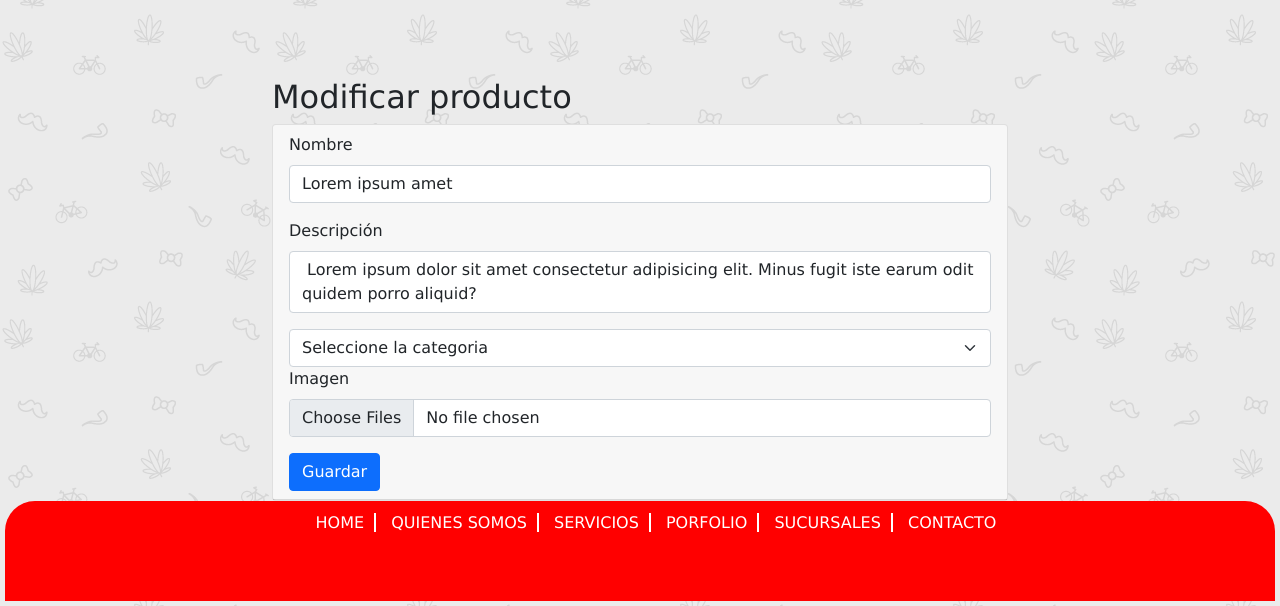
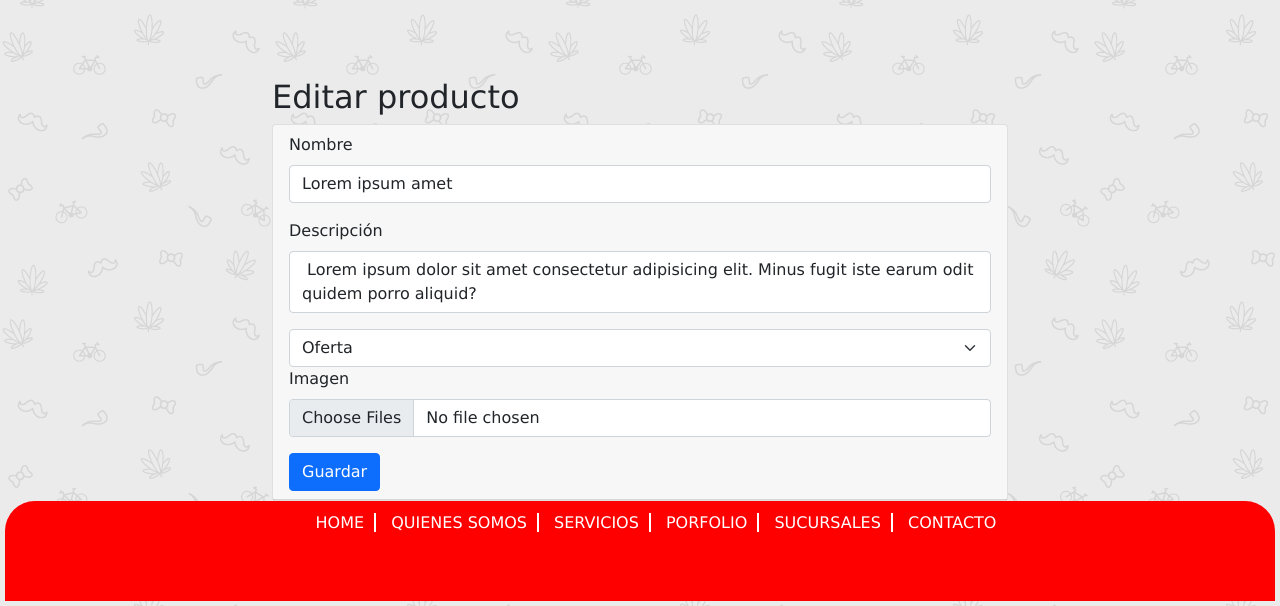
Before and after one commit to LucioMart/-kitchening_maquetacion_html5_-css3_node_express_-, a Node server app: page /products/edit/2 in a window 1280 px wide. Shown: the part 275-881 px from the top of the page. Run offline with Node 20, Linux system fonts and the light colour scheme.

Commit message:
terminada la vista productEdit y add.

```diff
--- a/data/products.json
+++ b/data/products.json
@@ -7,7 +7,7 @@
       "img-pdto-2.jpg",
       "img-pdto-3.jpg"
     ],
-    "category": "sale"
+    "category": "oferta"
   },
   {
     "id": 3,
@@ -16,7 +16,7 @@
     "photos": [
       "img-pdto-3.jpg"
     ],
-    "category": "free"
+    "category": "gratis"
   },
   {
     "id": 4,
--- a/views/productAdd.ejs
+++ b/views/productAdd.ejs
@@ -24,7 +24,7 @@
                             <select class="form-select <%= locals.errors && errors.category ? 'is-invalid' : locals.old && old.category ? 'is-valid' : null %>" aria-label="Default select example" name="category">
                                 <option selected hidden value="">Seleccione la categoría</option>
                                 <% categories.forEach(category => { %>
-                                    <option value="<%= category %>" <%= locals.old && old.category === category ? 'selected' : null %> ><%= category %> </option>
+                                    <option value="<%= category %>" <%= locals.old && old.category === category ? 'selected' : null %> ><%= capitalize(category) %> </option>
                                 <% }) %>
                               </select>
                               <span class="text-danger small"><%= locals.errors && errors.category ? errors.category.msg : null %> </span>
--- a/views/productEdit.ejs
+++ b/views/productEdit.ejs
@@ -10,7 +10,7 @@
     <main class="container">
         <div class="row">
             <div class="col-12 col-md-8 mx-auto mt-5">
-                <h2>Modificar producto</h2>
+                <h2>Editar producto</h2>
                 <div class="card">
                     <div class="card-header">
                         <form action="/products/edit/<%= product.id %>?_method=PUT " method="post" enctype="multipart/form-data">
@@ -30,7 +30,7 @@
 
                                 <% categories.forEach(category => { %>
 
-                                    <option value="<%= category %>" <%= product.category === category ? 'selected' : null %> ><%= category  %> </option>
+                                    <option value="<%= category %>" <%= product.category === category ? 'selected' : null %> ><%= capitalize(category)  %> </option>
 
                                 <% }) %>
 
```
